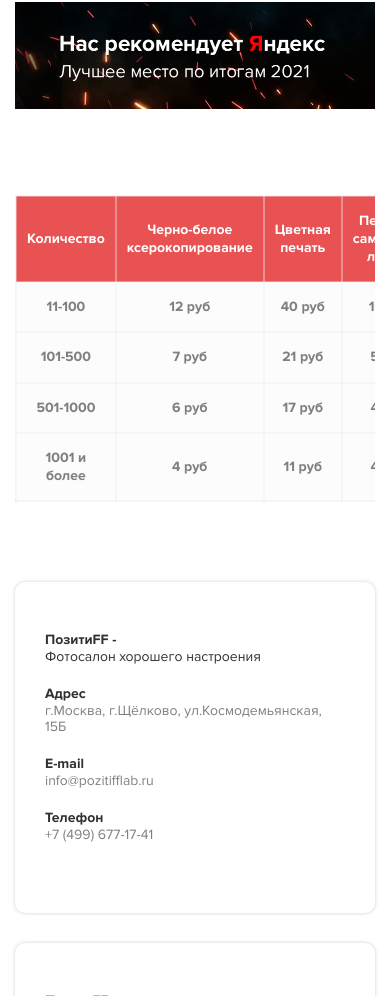
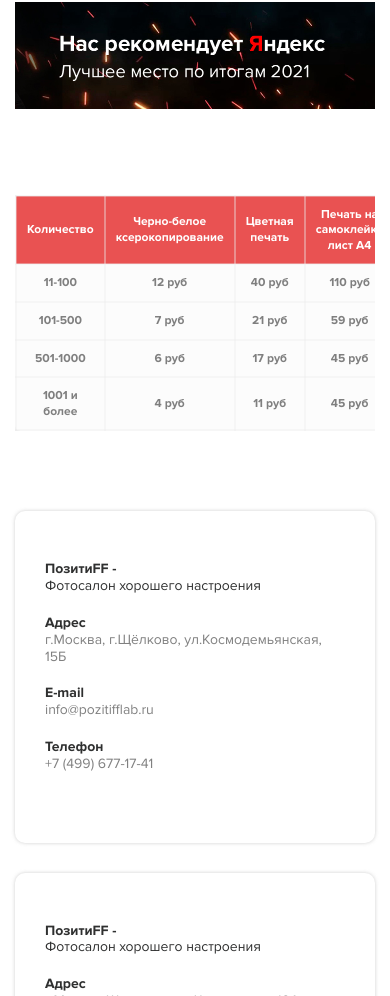
Before and after one commit to alenaAntiosova/print, a plain HTML site: page index.html in a window 390 px wide. Shown: the part 1531-2527 px from the top of the page. Drawn offline with Linux system fonts and the light colour scheme.

Commit message:
finai-final

```diff
--- a/style.css
+++ b/style.css
@@ -508,15 +508,15 @@ td {
   }
   th,
   td {
-    padding: 15px 10px;
-    font-size: 16px;
+    padding: 10px 10px;
+    font-size: 14px;
   }
 }
 
 @media (max-width: 590px) {
   th,
   td {
-    font-size: 14px;
+    font-size: 12px;
   }
 }
 
```
